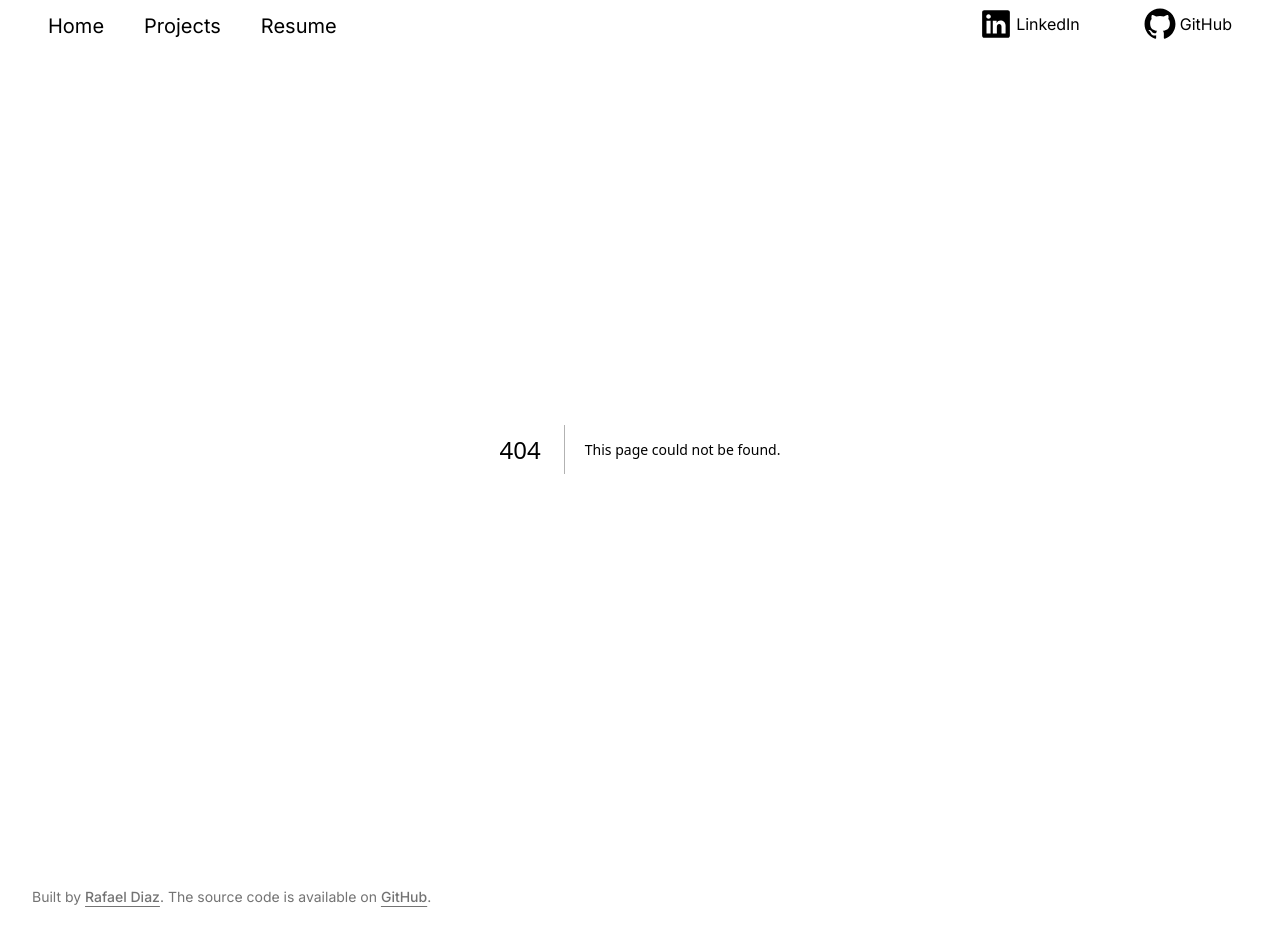
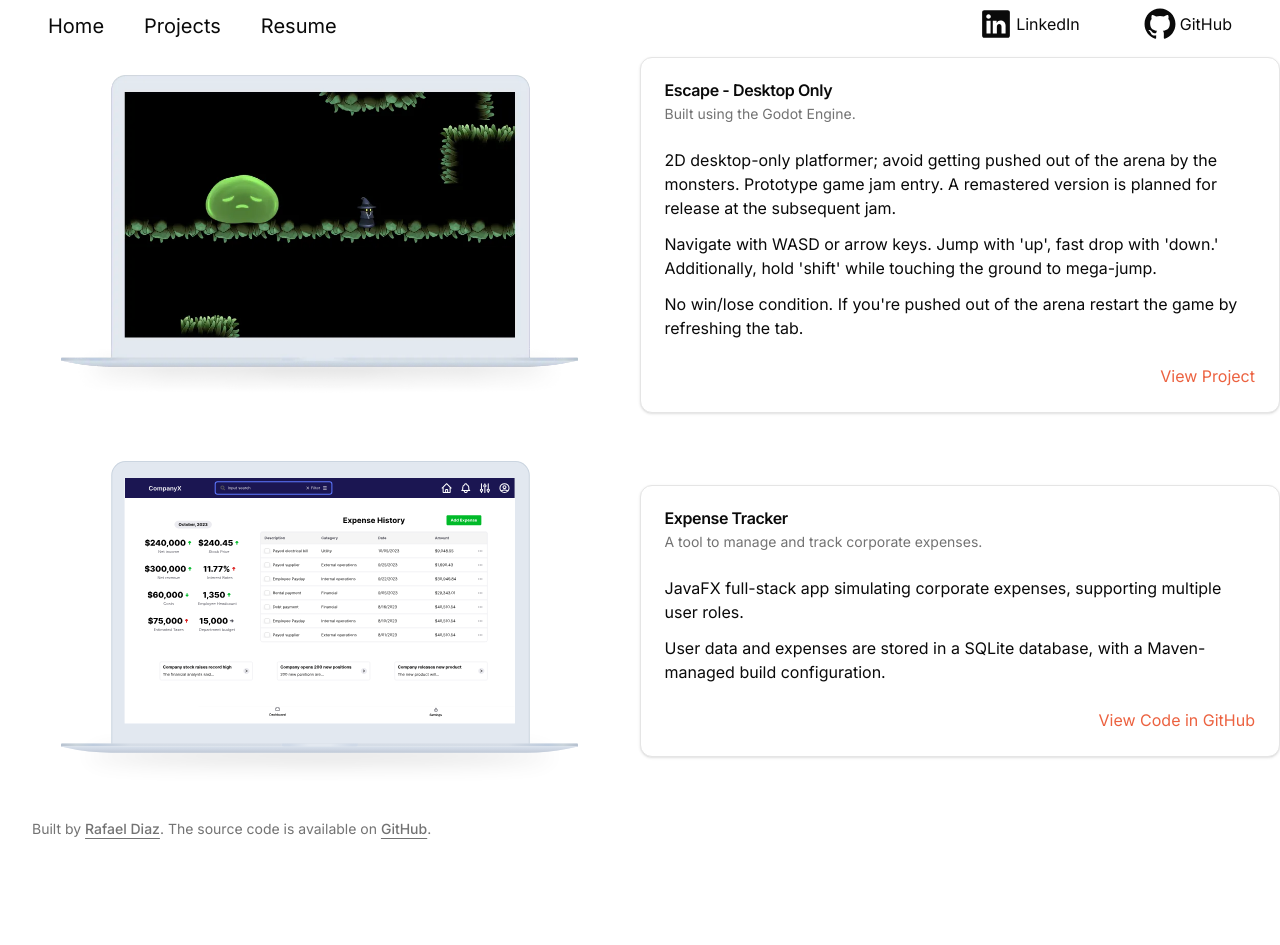
Before and after one commit to availe/Personal-Website-V2, a Next.js app: page /projects in a window 1280 px wide. Before the commit this address had no page. After the commit the page ends 877 px from the top, so only its background shows below. Built offline with nearby package versions, Linux system fonts and the light colour scheme.

Commit message:
restore project page

```diff
--- /dev/null
+++ b/src/app/projects/page.tsx
@@ -0,0 +1,14 @@
+import ProjectEntry from "@/components/project-entry/project-entry";
+import ProjectsData from "@/data/txt/project-data";
+
+const ProjectsPage = () => {
+  return (
+    <div className="container mx-auto flex flex-col gap-12 pt-2">
+      {ProjectsData.map((project, index) => (
+        <ProjectEntry key={index} {...project} preload={index < 2} />
+      ))}
+    </div>
+  );
+};
+
+export default ProjectsPage;
```
